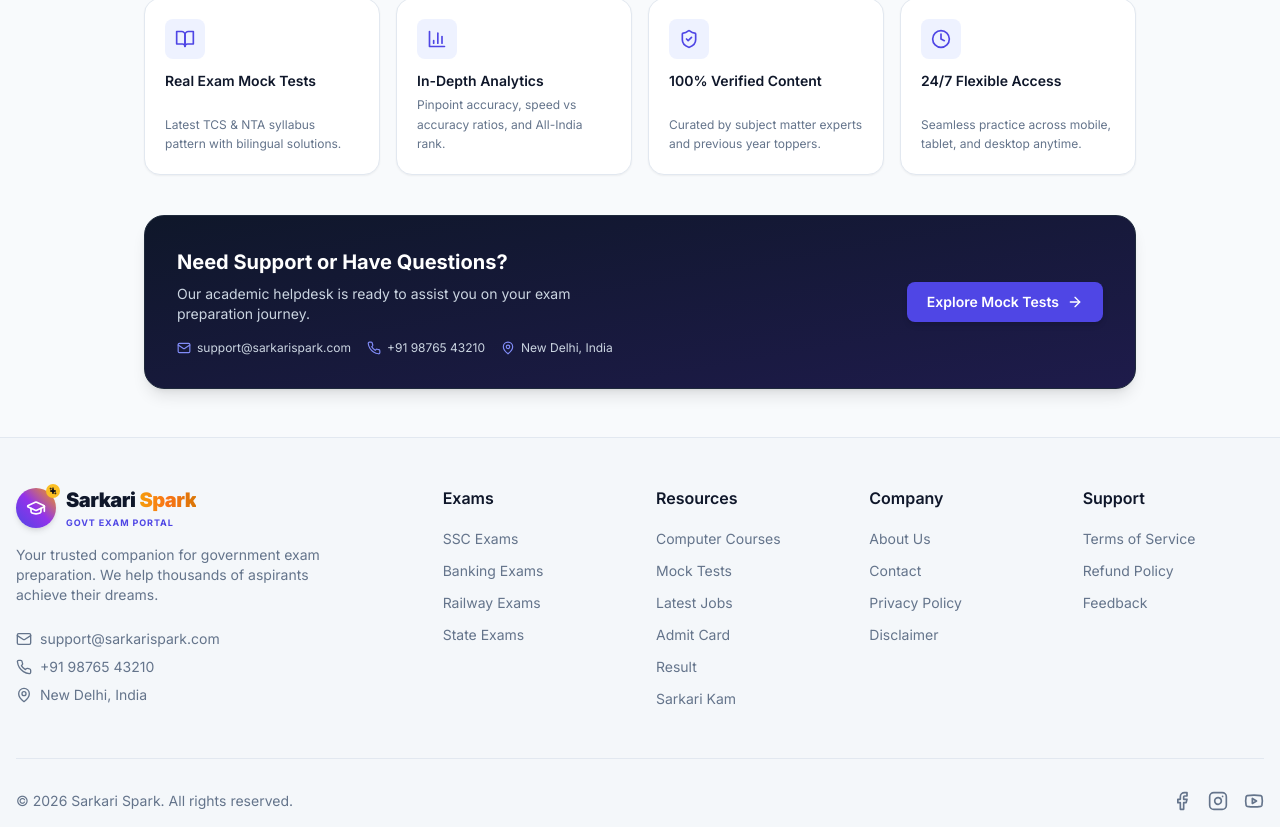
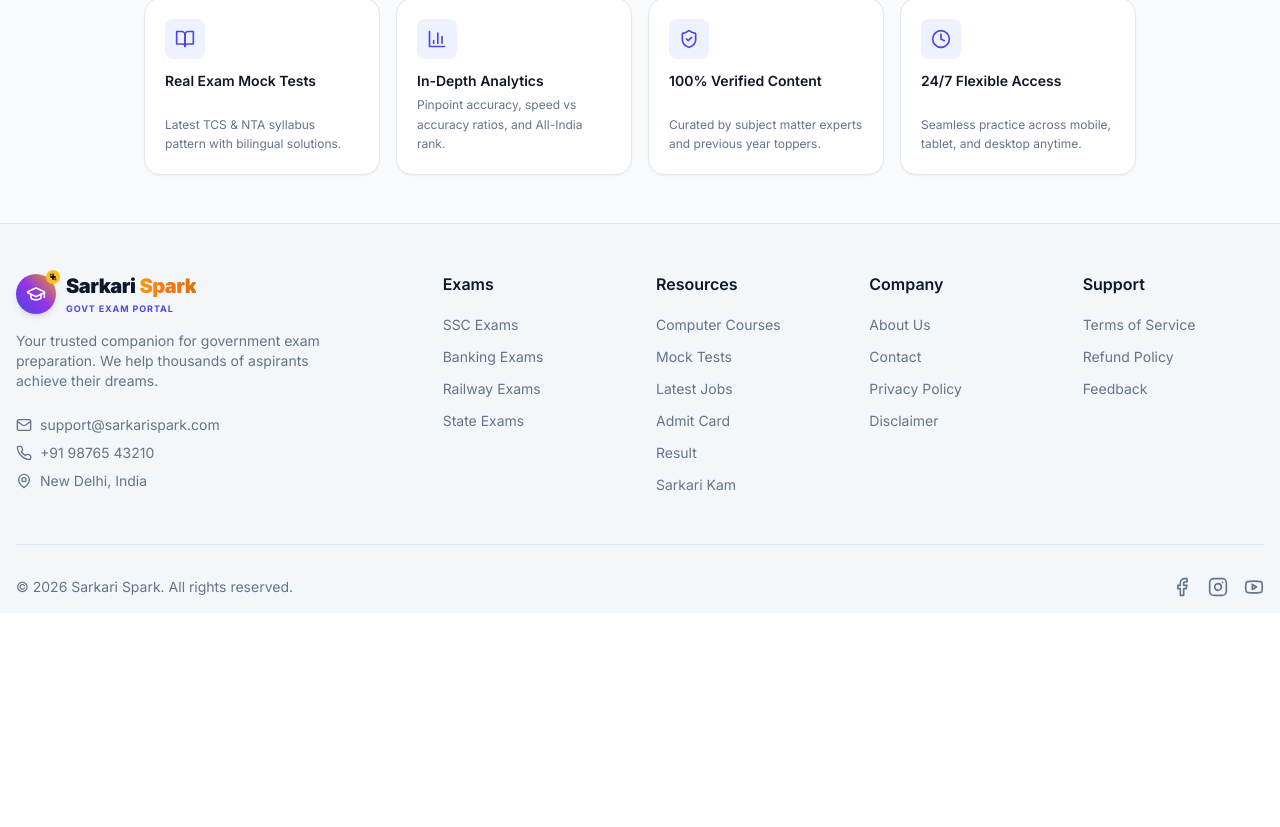
Before and after one commit to supportsarkarispark-create/sarkarispark, a Next.js app in the folder frontend/: page /about in a window 1280 px wide. Shown: the part 878-1705 px from the top of the page. After the commit the page ends 1491 px from the top, so only its background shows below. Built offline with nearby package versions, Linux system fonts and the light colour scheme; no server answers.

Commit message:
refactor(about): remove Need Support or Have Questions contact strip

```diff
--- a/frontend/src/app/about/page.tsx
+++ b/frontend/src/app/about/page.tsx
@@ -1,8 +1,6 @@
 "use client"
 
-import Link from "next/link"
 import { useQuery } from "react-query"
-import { Button } from "@/components/ui/Button"
 import { Card, CardContent } from "@/components/ui/Card"
 import Navbar from "@/components/layout/Navbar"
 import Footer from "@/components/layout/Footer"
@@ -12,10 +10,6 @@ import {
   Target,
   Compass,
   Award,
-  Mail,
-  Phone,
-  MapPin,
-  ArrowRight,
   BookOpen,
   BarChart3,
   Users,
@@ -28,7 +22,6 @@ export default function AboutPage() {
   const { data: settingsData, isLoading } = useQuery(["settings"], () => settingsAPI.getSettings())
 
   const aboutSection = settingsData?.data?.settings?.aboutSection || {}
-  const contactInfo = settingsData?.data?.settings?.contactInfo || {}
 
   // Fallbacks for complete and robust details
   const title = aboutSection.title || "About Sarkari Spark"
@@ -228,41 +221,6 @@ export default function AboutPage() {
             </div>
           </div>
 
-          {/* Quick Contact & Action Strip */}
-          <div className="rounded-2xl bg-gradient-to-br from-slate-900 to-indigo-950 text-white p-6 md:p-8 border border-slate-800 shadow-lg">
-            <div className="flex flex-col md:flex-row items-center justify-between gap-6">
-              <div className="space-y-2 text-center md:text-left">
-                <h3 className="text-xl font-bold text-white">Need Support or Have Questions?</h3>
-                <p className="text-xs md:text-sm text-slate-300 max-w-md">
-                  Our academic helpdesk is ready to assist you on your exam preparation journey.
-                </p>
-                <div className="flex flex-wrap items-center justify-center md:justify-start gap-4 pt-2 text-xs text-slate-300">
-                  <div className="flex items-center gap-1.5">
-                    <Mail className="w-3.5 h-3.5 text-indigo-400" />
-                    <span>{contactInfo.email || "support@sarkarispark.com"}</span>
-                  </div>
-                  <div className="flex items-center gap-1.5">
-                    <Phone className="w-3.5 h-3.5 text-indigo-400" />
-                    <span>{contactInfo.phone || "+91 98765 43210"}</span>
-                  </div>
-                  <div className="flex items-center gap-1.5">
-                    <MapPin className="w-3.5 h-3.5 text-indigo-400" />
-                    <span>{contactInfo.address || "New Delhi, India"}</span>
-                  </div>
-                </div>
-              </div>
-
-              <div className="flex items-center gap-3 shrink-0">
-                <Link href="/exams">
-                  <Button className="bg-indigo-600 hover:bg-indigo-500 text-white font-semibold text-sm px-5 py-2.5 rounded-lg shadow-md gap-2">
-                    Explore Mock Tests
-                    <ArrowRight className="w-4 h-4" />
-                  </Button>
-                </Link>
-              </div>
-            </div>
-          </div>
-
         </main>
       </div>
 
```
